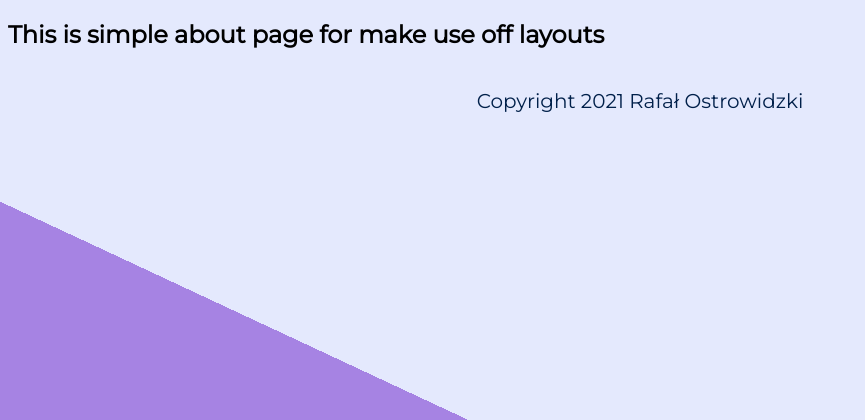
After one commit to Liwerm0r/todo-list, a Node server app: page /about in a window 1280 px wide. The commit adds this page. Shown: the top 420 px of the page, without its empty margins (0-865 px from the left). Run offline with Node 20, Linux system fonts and the light colour scheme; some libraries are stand-ins or nearby versions.

Commit message:
Create 2 EJS layouts - header and footer

```diff
--- a/app.js
+++ b/app.js
@@ -6,9 +6,10 @@ app.use(express.urlencoded({ extended: true }));
 app.use(express.static(`${__dirname}/public`));
 app.set('view engine', 'ejs');
 
-let newItems = ["Buy Food", "Cook Food", "Eat Food"];
+let items = ["Buy Food", "Cook Food", "Eat Food"];
 let workItems = [];
 
+// GET Requests
 
 app.get("/", (req, res) => {
   const options = {
@@ -19,7 +20,7 @@ app.get("/", (req, res) => {
   const date = new Date().toLocaleDateString('en-EN', options);
   res.render('list', {
     listTitle: date,
-    newItems: newItems
+    newItems: items
   });
 });
 
@@ -30,19 +31,19 @@ app.get("/work", (req, res) => {
   });
 });
 
-// app.post("/work", (req, res) => {
-//   console.log(req.body);
-//   workItems.push(req.body.newItem);
-//   res.redirect("/work");
-// });
+app.get("/about", (req, res) => {
+  res.render('about', {});
+});
 
 
+// POST Requests
+
 app.post("/", (req, res) => {
-  if ( req.body.list === "Work List") {
+  if ( req.body.list === "Work List" ) {
     workItems.push(req.body.newItem);
     res.redirect("/work")
   } else {
-    newItems.push(req.body.newItem);
+    items.push(req.body.newItem);
     res.redirect("/");
   }
 });
--- /dev/null
+++ b/views/about.ejs
@@ -0,0 +1,5 @@
+<%- include("header") -%>
+
+<h2>This is simple about page for make use off layouts</h2>
+
+<%- include("footer") -%>
--- /dev/null
+++ b/views/footer.ejs
@@ -0,0 +1,7 @@
+</body>
+
+<footer>
+  <p>Copyright 2021 Rafał Ostrowidzki</p>
+</footer>
+
+</html>
--- /dev/null
+++ b/views/header.ejs
@@ -0,0 +1,12 @@
+<!DOCTYPE html>
+<html lang="en" dir="ltr">
+
+<head>
+  <meta charset="utf-8">
+  <title>To Do List</title>
+  <link rel="stylesheet" href="css/styles.css">
+  <link rel="preconnect" href="https://fonts.gstatic.com">
+  <link href="https://fonts.googleapis.com/css2?family=Montserrat&display=swap" rel="stylesheet">
+</head>
+
+<body>
```
Also changed, not shown: views/list.ejs (+2 -15 lines).
